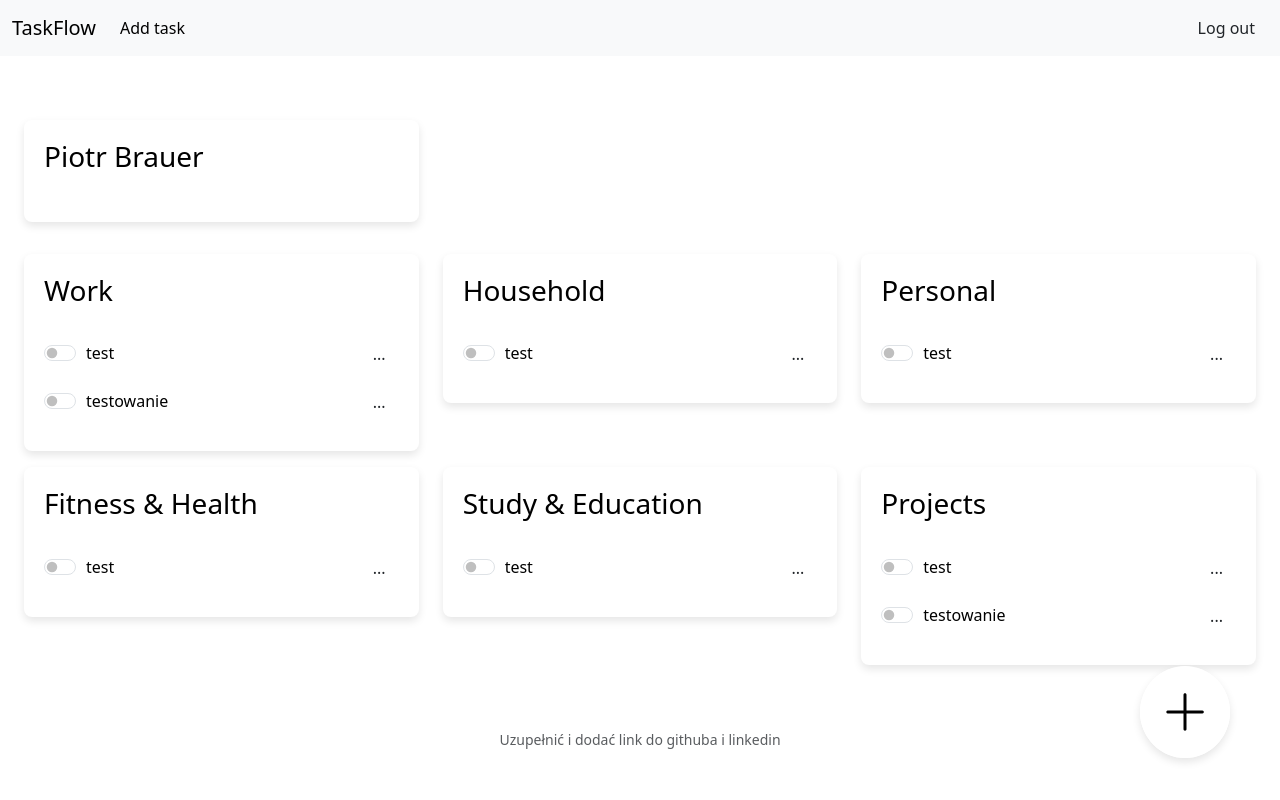
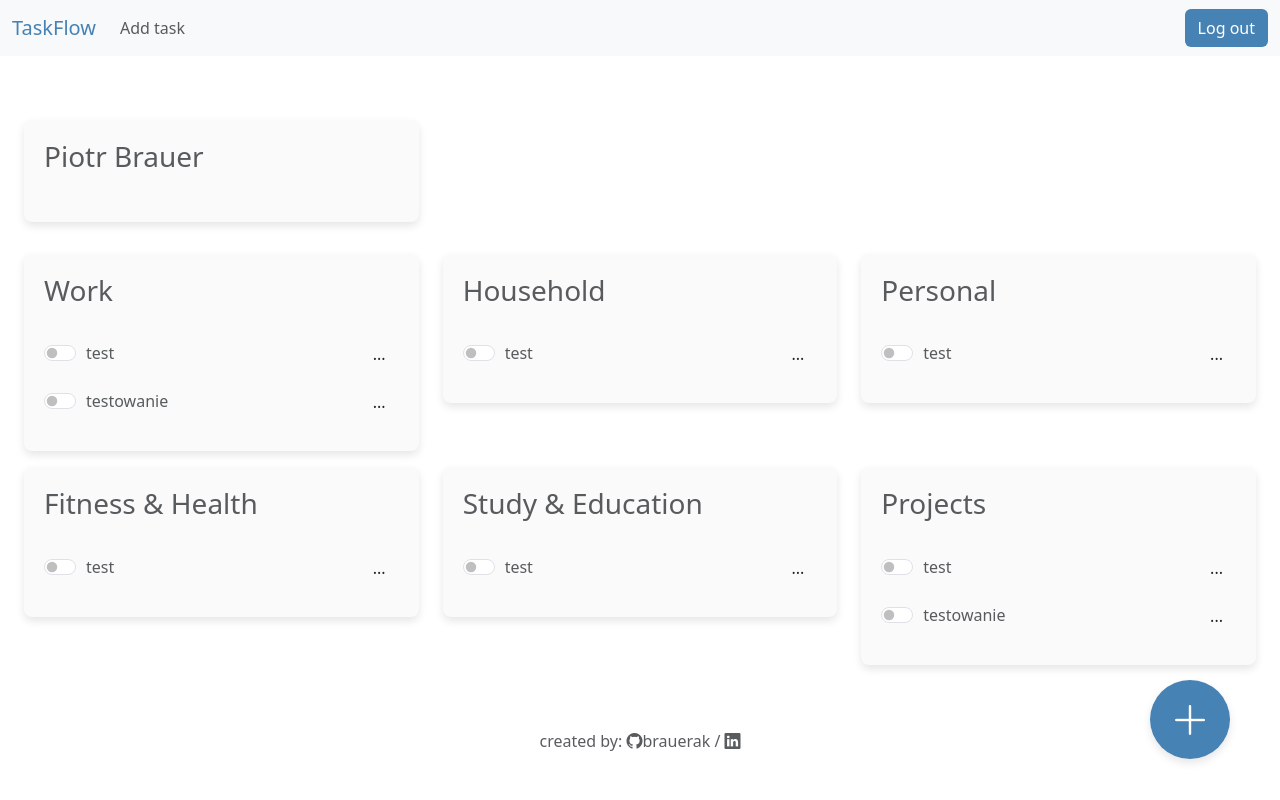
Before and after one commit to brauerak/taskflowv2, a Flask app: page / in a window 1280 px wide. Run offline with Flask 3, Linux system fonts and the light colour scheme; a user stored in the database is signed in.

Commit message:
visual changes

```diff
--- a/static/styles.css
+++ b/static/styles.css
@@ -1,6 +1,15 @@
 * {
 
     color: black;
+}
+
+
+main footer {
+    background-color: #fbfbfb
+}
+
+nav {
+    background-color: #fafafa;
 }
 
 .add_icon {
@@ -11,22 +20,27 @@
 
 .bi-plus-lg {
     cursor: pointer;
-    font-size: 50px;
+    font-size: 40px;
     padding: 0.75rem 1.25rem;
     z-index: 1050;
     border-radius: 50%;
     box-shadow: 0 4px 8px rgba(0, 0, 0, 0.1);
+    color: white;
+    font-weight: bold;
+    background-color: steelblue;
+}
+
+.bi-github {
     color: black;
-    font-weight: bold;
-    background-color: white;
+    text-decoration: none;
 }
 
 .task-list {
-    background: white;
+    background: #fafafa;
     border-radius: 8px;
     box-shadow: 0 4px 8px rgba(0, 0, 0, 0.1);
     padding: 20px;
-    max-width: 400px; /* Możesz dostosować szerokość do swoich potrzeb */
+    max-width: 400px;
     margin: auto;
 }
 
@@ -74,12 +88,14 @@ h2 {
     flex-grow: 1;
 }
 
-.edit-task-button {
-    background: none;
-    border: none;
-    color: #007bff; /* Kolor przycisku edycji */
-    cursor: pointer;
-    margin-left: 10px;
-}
 
-/* Możesz dodać dodatkowe style dla efektów hover i focus */
+/* Kolor tła dla zaznaczonego switcha */
+.form-switch .form-check-input:checked {
+    background-color: steelblue;
+    border-color: steelblue;
+  }
+
+  /* Kolor suwaka dla zaznaczonego switcha */
+  .form-check-input + .form-check-label::before {
+    background-color: #fff; /* Biały kolor suwaka */
+  }
--- a/templates/index.html
+++ b/templates/index.html
@@ -4,7 +4,7 @@
 {% endblock %}
 
 {% block login %}
-<a class="btn" href="/logout">Log out</a>
+<a class="btn" style="background-color: steelblue; color: white;" href="/logout">Log out</a>
 {% endblock %}
 
 {% block main %}
@@ -13,7 +13,7 @@
   <div class="row justify-content-start mb-3">
     <div class="col-md-4 mb-3">
       <div class="task-list">
-        <header class="task-list-header text-center">
+        <header class="task-list-header text-center text-muted">
           {% if user_data %}
             {% for user in user_data %}
                 <h3>{{ user.first_name }} {{ user.last_name }}</h3>
@@ -29,7 +29,7 @@
         {% if tasks %}
         <div class="col-md-4 mb-3">
         <div class="task-list">
-            <header class="task-list-header">
+            <header class="task-list-header text-muted">
             <h3>{{ category_name }}</h3>
             </header>
             <ul class="tasks">
@@ -37,8 +37,8 @@
                 <li class="task">
                 <!-- adding task.id in every id will help me to avoid bugs in modals-->
                 <form class="form-check form-switch" action="{{ url_for('toggle_task', task_id=task.id) }}" method="post">
-                    <input class="form-check-input" type="checkbox" role="switch" id="task-{{ task.id }}" onchange="this.form.submit()"{{ 'checked' if task.completed}}/>
-                    <label class="form-check-label {{ 'task-completed' if task.completed }}" for="task-{{ task.id }}">{{ task.title }}</label>
+                    <input class="form-check-input" type="checkbox" role="switch" id="task-{{ task.id }}" onchange="this.form.submit()"{{ 'checked' if task.completed}}>
+                    <label class="form-check-label {{ 'task-completed' if task.completed }} text-muted" for="task-{{ task.id }}">{{ task.title }}</label>
                 </form>
                 <!-- Expand start -->
                 <button
@@ -60,11 +60,11 @@
                 <div class="modal-dialog">
                     <div class="modal-content">
                     <div class="modal-header">
-                        <h1 class="modal-title fs-5" id="taskModalLabel-{{ task.id }}">
+                        <h1 class="modal-title fs-5 text-muted" id="taskModalLabel-{{ task.id }}">
                         {{ task.title }}
                         </h1>
                     </div>
-                    <div class="modal-body">{{ task.description }}</div>
+                    <div class="modal-body text-muted">{{ task.description }}</div>
                     <form class="modal-footer" action="{{ url_for('delete', task_id=task.id) }}" method="post">
                         <button
                         type="submit"
@@ -72,12 +72,14 @@
                         class="btn btn-secondary bi bi-trash3"
                         data-bs-dismiss="modal"
                         onclick="this.form.submit()"
+                        style="background-color: steelblue;"
                         >
                         </button>
                         <button
                         type="button"
                         class="btn btn-secondary"
                         data-bs-dismiss="modal"
+                        style="background-color: steelblue;"
                         >
                         Close
                         </button>
@@ -100,6 +102,8 @@
   <a class="bi bi-plus-lg" href="/addtask"></a>
 </div>
 {% endblock %}
+<br>
+<br>
 {% with messages = get_flashed_messages(category_filter=["done_success"]) %}
     {% if messages %}
       {% for message in messages %}
--- a/templates/layout.html
+++ b/templates/layout.html
@@ -12,14 +12,14 @@
   <body>
     <nav class="navbar navbar-expand-lg bg-body-tertiary">
       <div class="container-fluid">
-      <a class="navbar-brand" href="/">TaskFlow</a>
+        <a class="navbar-brand" style="color: steelblue;" href="/">TaskFlow</a>
         <button class="navbar-toggler" type="button" data-bs-toggle="collapse" data-bs-target="#navbarSupportedContent" aria-controls="navbarSupportedContent" aria-expanded="false" aria-label="Toggle navigation">
           <span class="navbar-toggler-icon"></span>
         </button>
         <div class="collapse navbar-collapse" id="navbarSupportedContent">
           <ul class="navbar-nav me-auto mb-2 mb-lg-0">
             <li class="nav-item">
-            <a class="nav-link active" aria-current="page" href="/addtask">Add task</a>
+              <a class="nav-link active text-muted" aria-current="page" href="/addtask">Add task</a>
             </li>
         </div>
         <div class="d-grid gap-2 d-md-flex justify-content-md-end">
@@ -31,8 +31,11 @@
         {% block main %}{% endblock %}
       </main>
 
-   <footer class="sticky-bottom mb-5 small text-center text-muted">
-      Uzupełnić i dodać link do githuba i linkedin
+    <footer class="text-center text-muted" style="height: 30px;">
+      created by:
+      <a class="bi bi-github text-muted bottom-0" href="https://github.com/brauerak">brauerak</a>
+      /
+      <a class="bi bi-linkedin text-muted" href="/"></a>
     </footer>
   <script src="https://cdn.jsdelivr.net/npm/bootstrap@5.3.2/dist/js/bootstrap.bundle.min.js" integrity="sha384-C6RzsynM9kWDrMNeT87bh95OGNyZPhcTNXj1NW7RuBCsyN/o0jlpcV8Qyq46cDfL" crossorigin="anonymous"></script>
   </body>
```
Also changed, not shown: templates/addtask.html (+9 -7 lines), templates/login.html (+6 -4 lines), templates/register.html (+9 -7 lines). Lines whose indentation alone changed are shown as unchanged.
